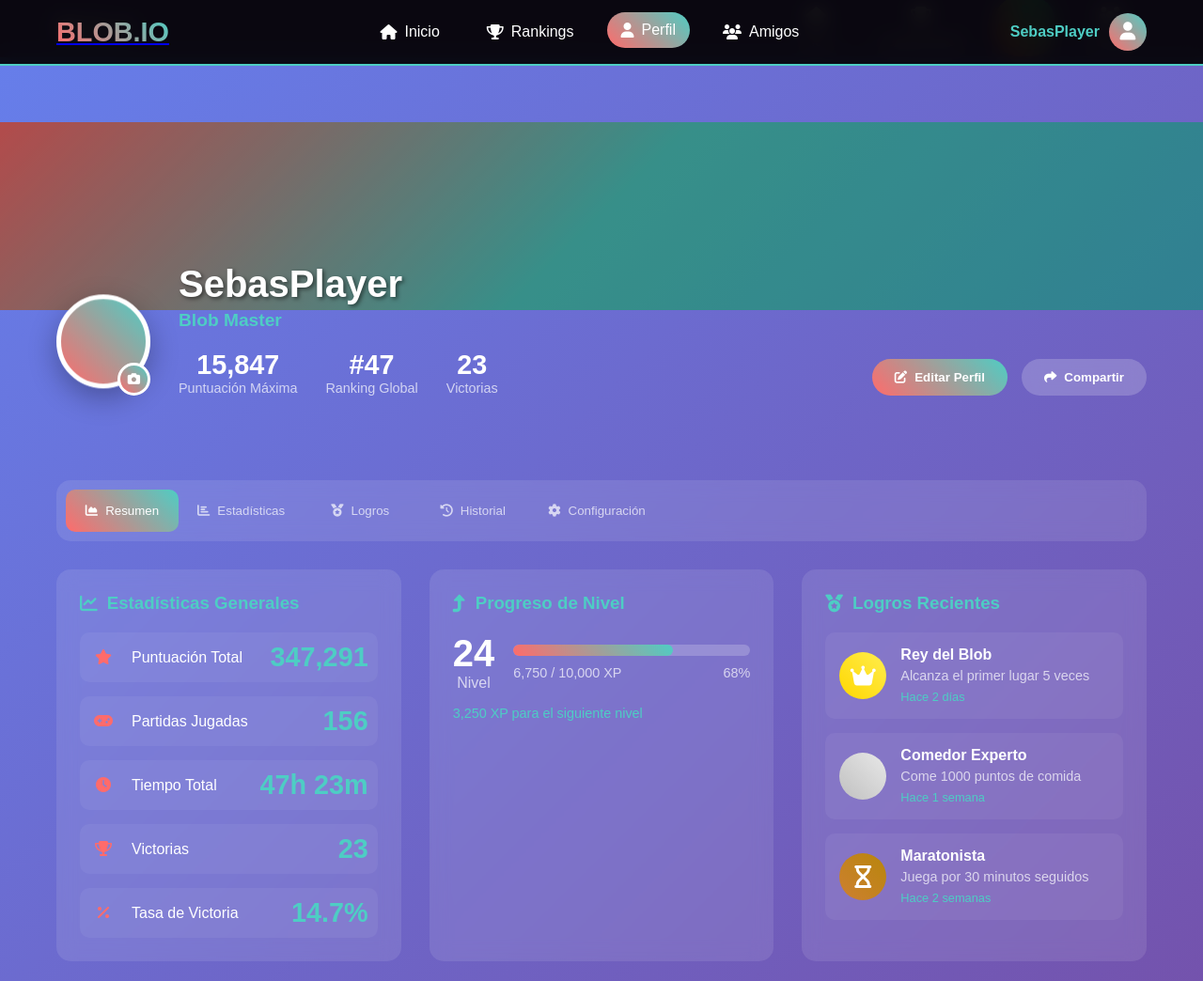
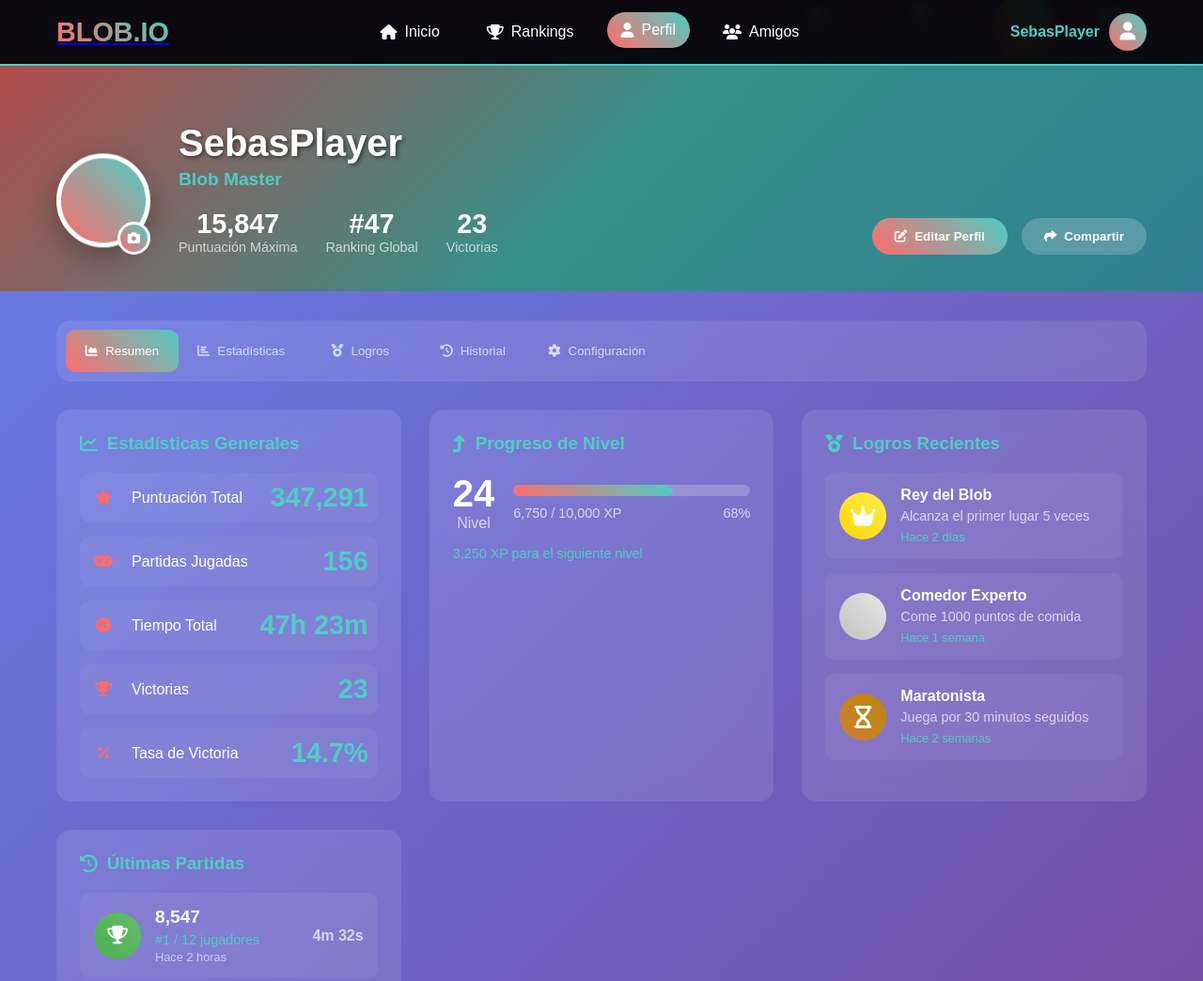
Before and after one commit to sebasbose/proyecto-blob.io, a website: page public/profile.html in a window 1280 px wide. Shown: the top 1044 px of the page at 94% size. Drawn offline with Linux system fonts and the light colour scheme; some icons are missing.

Commit message:
feat: Enable vertical scrolling on body for friends, leaderboards, and profile pages

```diff
--- a/public/css/friends.css
+++ b/public/css/friends.css
@@ -1,4 +1,8 @@
 /* Estilos específicos para la página de Amigos */
+
+body {
+  overflow-y: auto;
+}
 
 /* Navegación Superior */
 .top-nav {
--- a/public/css/leaderboards.css
+++ b/public/css/leaderboards.css
@@ -1,4 +1,8 @@
 /* Estilos específicos para la página de Leaderboards */
+
+body {
+  overflow-y: auto;
+}
 
 /* Navegación Superior */
 .top-nav {
@@ -161,6 +165,7 @@
 }
 
 .podium-place {
+  width: 250px;
   background: rgba(255, 255, 255, 0.1);
   border-radius: 20px;
   padding: 30px 20px 20px;
--- a/public/css/profile.css
+++ b/public/css/profile.css
@@ -1,4 +1,8 @@
 /* Estilos específicos para la página de Perfil */
+
+body {
+  overflow-y: auto;
+}
 
 /* Navegación Superior */
 .top-nav {
@@ -82,17 +86,16 @@
 .profile-container {
   min-height: 100vh;
   background: linear-gradient(135deg, #667eea 0%, #764ba2 100%);
-  padding-top: 70px;
 }
 
 /* Header del Perfil */
 .profile-header {
   position: relative;
-  margin-bottom: 40px;
+  margin-bottom: -150px;
 }
 
 .profile-banner {
-  height: 200px;
+  height: 250px;
   background: linear-gradient(135deg, #ff6b6b 0%, #4ecdc4 50%, #45b7d1 100%);
   position: relative;
   overflow: hidden;
@@ -110,11 +113,11 @@
 .profile-info {
   max-width: 1200px;
   margin: 0 auto;
-  padding: 0 20px;
+  padding: 20px;
   display: flex;
   align-items: end;
   gap: 30px;
-  transform: translateY(-50px);
+  transform: translateY(-200px);
   flex-wrap: wrap;
 }
 
--- a/public/css/styles.css
+++ b/public/css/styles.css
@@ -9,7 +9,7 @@ body {
   font-family: 'Arial', sans-serif;
   background: linear-gradient(135deg, #667eea 0%, #764ba2 100%);
   color: #fff;
-  overflow: hidden;
+  overflow: hidden; /* maybe change this later... */
   height: 100vh;
 }
 
```
